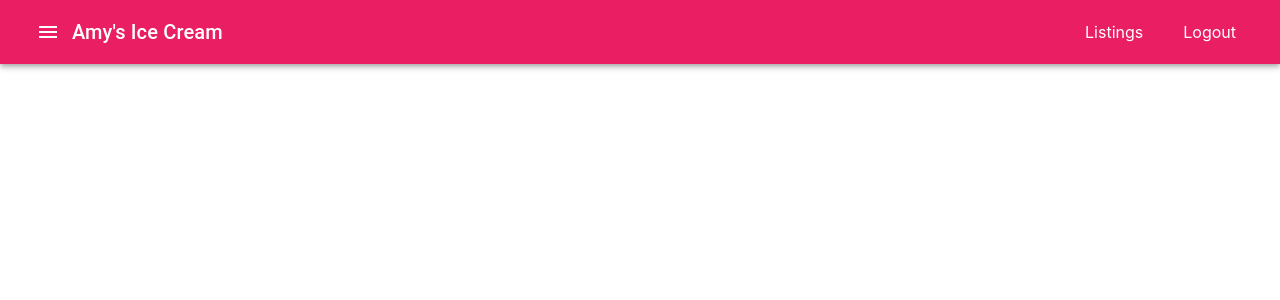
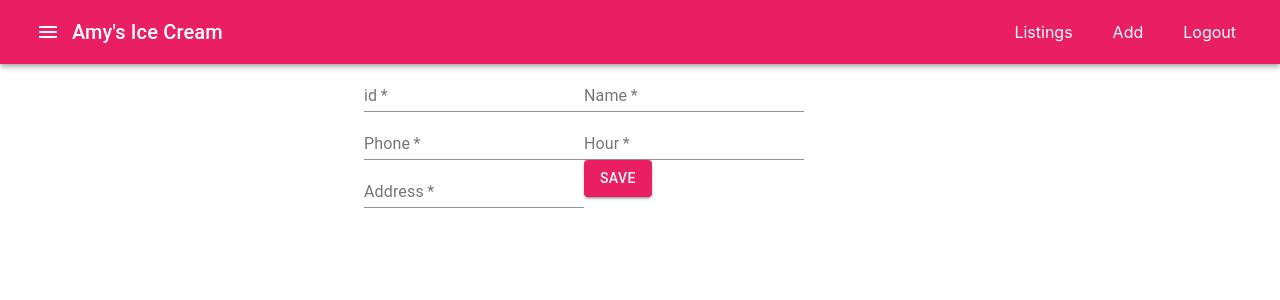
Before and after one commit to EmiKusaba/411_wk7_small-business, a React (Create React App) app: page /add in a window 1280 px wide. Shown: the top 300 px of the page. Built offline with nearby package versions, Linux system fonts and the light colour scheme.

Commit message:
added add page

```diff
--- a/src/Router.js
+++ b/src/Router.js
@@ -1,8 +1,9 @@
 import React from 'react'
-import { Switch, Route, Redirect  } from 'react-router'
+import { Switch, Route, Redirect } from 'react-router'
 import LogIn from './components/LogIn'
 import Listings from './containers/Listings'
 import Details from './containers/Details'
+import AddShop from "./containers/AddShop";
 import cookie from 'cookie'
 
 // Write checkAuth function here
@@ -30,6 +31,7 @@ const Router = () => {
       <Route path="/listings" component={Listings} />
       <Route path="/login" component={LogIn} />
       <Route path="/shop/:id" component={Details} />
+      <Route path="/add" component={AddShop} />
 
     </Switch>
   );
--- /dev/null
+++ b/src/components/AddShop.js
@@ -0,0 +1,89 @@
+import React, { Component } from 'react'
+import {
+  TextField,
+  Button,
+  Container
+} from '@material-ui/core'
+
+class AddShop extends Component {
+  state = {
+    id: '',
+    name: '',
+    phone: '',
+    hour: '',
+    address: '',
+  }
+
+  handleSubmit = (e) => {
+    e.preventDefault()
+    const payload = { ...this.state };
+    this.props.addShop(payload);
+    this.props.history.push("/listings");
+  }
+
+  onChange = e => {
+    this.setState({
+      text: e.target.value,
+    });
+  };
+
+  handleTextChange = (e) => {
+    const state = { ...this.state }
+    state[e.target.name] = e.target.value
+    this.setState(state)
+  }
+
+  render() {
+    return (
+      <div className="LogIn">
+        <Container maxWidth="sm">
+          <form className="Add-form" onSubmit={this.handleSubmit}>
+            <TextField
+              required
+              onChange={this.handleTextChange}
+              value={this.state.id}
+              name="id"
+              label="id"
+              type="text" />
+            <TextField
+              required
+              onChange={this.handleTextChange}
+              value={this.state.name}
+              name="name"
+              label="Name"
+              type="text" />
+            <TextField
+              required
+              onChange={this.handleTextChange}
+              value={this.state.phone}
+              name="phone"
+              label="Phone"
+              type="text" />
+            <TextField
+              required
+              onChange={this.handleTextChange}
+              value={this.state.hour}
+              name="hour"
+              label="Hour"
+              type="text" />
+            <TextField
+              required
+              onChange={this.handleTextChange}
+              value={this.state.address}
+              name="address"
+              label="Address"
+              type="text" />
+            <Button
+              type="submit"
+              className="save-button"
+              variant="contained"
+              color="primary">Save</Button>
+          </form>
+        </Container>
+      </div>
+    );
+  }
+}
+
+
+export default AddShop;
--- a/src/components/Details.js
+++ b/src/components/Details.js
@@ -15,7 +15,6 @@ const Details = (props) => {
                 {
                     Object.keys(shop).map((key, idx) => {
                       return <h3>{`${key}: ${shop[key]}`}</h3>
-                        //return <Chip label={`${key}: ${shop[key]}`}></Chip>
                     })
                 }
             </Paper>
--- a/src/components/Listings.js
+++ b/src/components/Listings.js
@@ -10,15 +10,11 @@ import {
 import DeleteIcon from '@material-ui/icons/Delete'
 import { Link } from 'react-router-dom'
 
-// import AddCar from '../containers/AddCar'
-
 const Listings = (props) => {
     return (
         <Container maxWidth="lg" className="shop-container">
             <h4>Welcome, {props.user.username}</h4>
             <div className="flex-container">
-
-                {/* <AddCar carTotal={props.cars.length} /> */}
             </div>
             <Table>
                 <TableHead>
@@ -37,7 +33,7 @@ const Listings = (props) => {
                             <TableCell component="th" scope="row">
                                 {shop.id}
                             </TableCell>
-                        <TableCell style={{"color": "blue", "text-decoration": "underline"}}><Link to={`/shop/${shop.id}`}>{shop["name"]}</Link></TableCell>
+                            <TableCell style={{ "color": "blue", "text-decoration": "underline" }}><Link to={`/shop/${shop.id}`}>{shop["name"]}</Link></TableCell>
                             <TableCell>{shop["phone"]}</TableCell>
                             <TableCell>{shop["hours"]}</TableCell>
                             <TableCell>{shop["address"]}</TableCell>
--- a/src/components/LogIn.js
+++ b/src/components/LogIn.js
@@ -5,7 +5,7 @@ import {
   Container
 } from '@material-ui/core'
 
-class App extends Component {
+class LogIn extends Component {
   state = {
     username: '',
     password: ''
@@ -48,7 +48,7 @@ class App extends Component {
               type="submit"
               className="login-button"
               variant="contained"
-              color="primary">Login</Button>
+              color="primary">SAVE</Button>
           </form>
         </Container>
       </div>
@@ -56,4 +56,4 @@ class App extends Component {
   }
 }
 
-export default App;
+export default LogIn;
--- a/src/components/Navigation.js
+++ b/src/components/Navigation.js
@@ -17,6 +17,9 @@ const Navigation = () => {
           <li className="nav-list-item">
             <Link to="/listings">Listings</Link>
           </li>
+          <li className="nav-list-item">
+            <Link to="/add">Add</Link>
+          </li >
           <li className="nav-list-item"
             onClick={() => {
               document.cookie = "loggedIn="
@@ -24,8 +27,6 @@ const Navigation = () => {
             }}>
             Logout
           </li>
-
-
         </ul>
       </Toolbar>
     </AppBar>
--- /dev/null
+++ b/src/containers/AddShop.js
@@ -0,0 +1,18 @@
+import { connect } from "react-redux";
+import AddShop from "../components/AddShop";
+import { addShop } from "../redux/actions";
+
+const mapStateToProps = state => {
+  return {};
+};
+
+const mapDispatchToProps = dispatch => {
+  return {
+    addShop: (shop) => dispatch(addShop(shop)),
+  }
+}
+
+export default connect(
+  mapStateToProps,
+  mapDispatchToProps
+)(AddShop);
--- a/src/containers/Listings.js
+++ b/src/containers/Listings.js
@@ -1,6 +1,5 @@
 import { connect } from 'react-redux'
 import Listings from '../components/Listings'
-// import { removeCar } action here
 import { deleteShop } from '../redux/actions'
 
 const mapStateToProps = (state) => {
--- a/src/redux/actions.js
+++ b/src/redux/actions.js
@@ -1,6 +1,13 @@
+export const addShop = (shop) => {
+  return {
+    type: "ADD_SHOP",
+    value: shop,
+  }
+}
+
 export const deleteShop = (index) => {
   return {
-      type: 'DELETE_SHOP',
-      value: index
+    type: 'DELETE_SHOP',
+    value: index
   }
 }
--- a/src/redux/reducers.js
+++ b/src/redux/reducers.js
@@ -5,6 +5,7 @@ const user = (state = null) => state
 const shops = (state = [], action) => {
   switch (action.type) {
     case 'ADD_SHOP':
+      console.log(action.value);
       return [...state, action.value];
     case 'DELETE_SHOP':
       const shops = [...state];
--- a/src/redux/state.js
+++ b/src/redux/state.js
@@ -8,39 +8,37 @@ export default {
     {
       "id": 1,
       "name": "ARBORETUM",
-      "phone": "512 - 345 - 1006",
+      "phone": "512-345-1006",
       "hours": "11:30am-10:00 pm",
       "address": "10000 Research Blvd., Ste. 140 Austin, TX 78759",
     },
     {
       "id": 2,
       "name": "BURNET",
-      "phone": "512 - 538 - 2697",
+      "phone": "512-538-2697",
       "hours": "11:30am-10:00 pm",
       "address": "5624 Burnet Rd Austin, TX 78756",
     },
     {
       "id": 3,
       "name": "6TH STREET",
-      "phone": "512 - 480 - 0673",
+      "phone": "512-480-0673",
       "hours": "11:30am-10:00 pm",
       "address": "1012 W. 6th St Austin, TX 78703",
     },
     {
       "id": 4,
       "name": "WESTLAKE/ROLLING WOOD",
-      "phone": "512 328-2697",
+      "phone": "512-328-2697",
       "hours": "11:30am-10:00 pm",
       "address": "2805 Bee Caves Rd. #416 Austin, TX 78746",
     },
     {
       "id": 5,
       "name": "THE GROVE",
-      "phone": "512 282-2697",
+      "phone": "512-282-2697",
       "hours": "11:30am-10:00 pm",
       "address": "9600 S. IH-35, Building C Ste. 400 Austin, TX 78748",
     },
-
   ],
-  makes: []
 };
```
Lines whose indentation alone changed are shown as unchanged.
